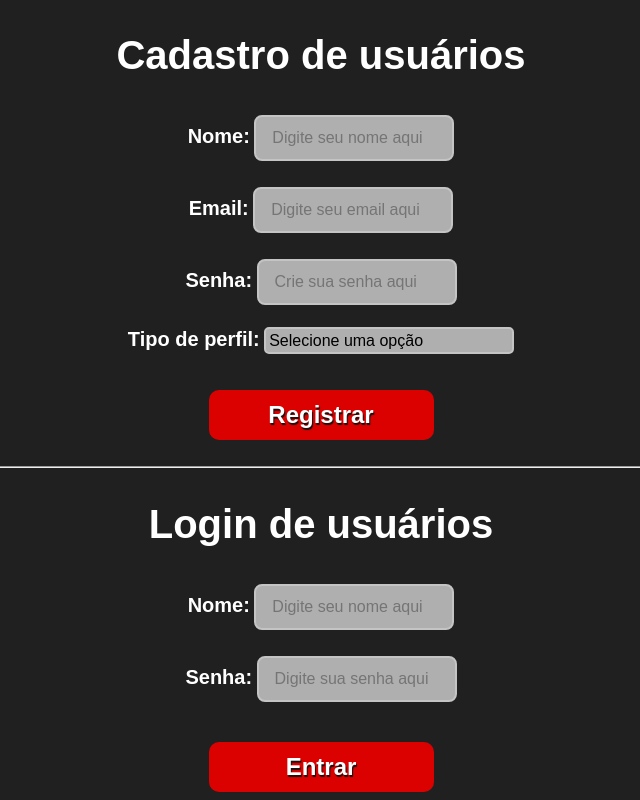
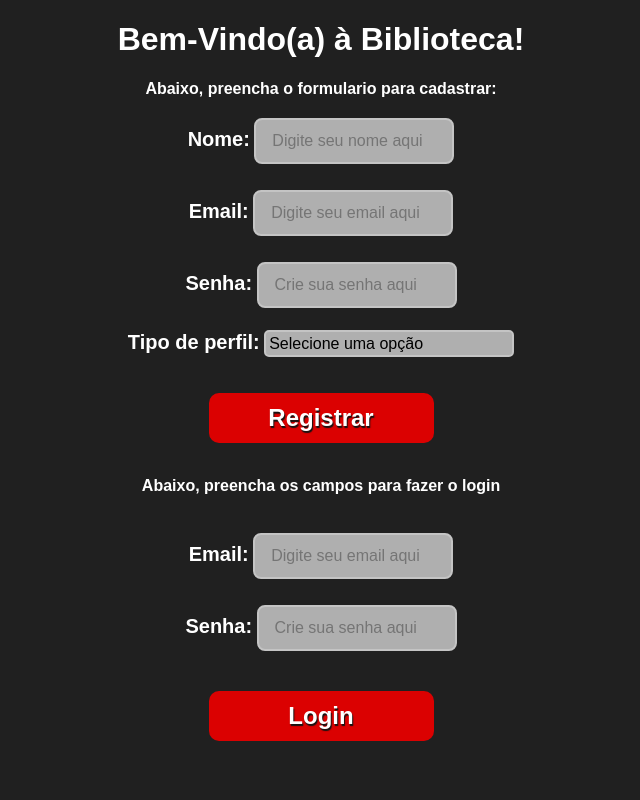
Before and after one commit to dacostavictor/Gerenciamento-de-empr-stimos-de-livros, a website: page public/index.html in a window 1280 px wide. Shown: the whole page, without its empty margins (319-959 px from the left). Drawn offline with Linux system fonts and the light colour scheme.

Commit message:
mudança de interface, registro e login

```diff
--- a/public/index.html
+++ b/public/index.html
@@ -7,7 +7,8 @@
     <link rel="stylesheet" href="style.css" />
   </head>
   <body>
-    <h2>Cadastro de usuários</h1>
+    <h1>Bem-Vindo(a) à Biblioteca!</h1>
+    <p>Abaixo, preencha o formulario para cadastrar:</p>
     <form id="formularioCadastro">
       <label for="nome">Nome:</label>
       <input
@@ -52,22 +53,34 @@
       <br />
 
       <button type="submit" id="registrar">Registrar</button>
-      <br>
     </form>
+    <br>
+    <p>Abaixo, preencha os campos para fazer o login</p>
+    <br>
+    <form id="formularioLogin">
+      <label for="email">Email:</label>
+      <input
+        type="text"
+        placeholder="Digite seu email aqui"
+        name="email"
+        id="email"
+        required
+      />
+      <br />
+      <br />
 
-    <hr>
+      <label for="senha">Senha:</label>
+      <input
+        type="password"
+        placeholder="Crie sua senha aqui"
+        name="senha"
+        id="senha"
+        required
+      />
+      <br />
+      <br />
 
-    <h2>Login de usuários</h2>
-    <form id="formularioLogin">
-      <label for="Nome">Nome:</label>
-      <input type="text" name="Nome" id="Nome" placeholder="Digite seu nome aqui" required />
-      <br /><br />
-
-      <label for="Senha">Senha:</label>
-      <input type="password" name="Senha" id="Senha" placeholder="Digite sua senha aqui" required />
-      <br /><br />
-
-      <button type="submit" id="entrar">Entrar</button>
+      <button type="button" id="login">Login</button>
     </form>
 
     <script src="script.js"></script>
```
